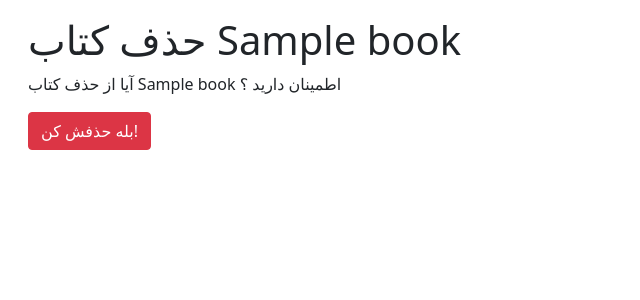
After one commit to sheikh-python/bookstore, a Django app: page /books/1/delete in a window 1280 px wide. The commit adds this page. Shown: the top 300 px of the page, without its empty margins (0-640 px from the left). Run offline with Django 5.2, Linux system fonts and the light colour scheme; tables that the repository leaves empty hold one stand-in row (values such as "Sample post").

Commit message:
add book delete view

```diff
--- /dev/null
+++ b/books/templates/books/book_delete.html
@@ -0,0 +1,15 @@
+{% extends '_base.html' %}
+
+{% block title %} حذف کتاب {{ book.title }} {% endblock title %}
+
+{% block content %}
+    <form action="" method="post">
+    {% csrf_token %}
+        <div class="container m-3">
+            <h1>حذف کتاب {{ book.title }}</h1>
+            <p> آیا از حذف کتاب {{ book.title }} اطمینان دارید ؟</p>
+            <input type="submit" class="btn btn-danger" value="بله حذفش کن!">
+        </div>
+    </form>
+
+{% endblock content %}
--- a/books/templates/books/book_detail.html
+++ b/books/templates/books/book_detail.html
@@ -9,6 +9,7 @@
     <h3> {{ book.price }} </h3>
     <br>
     <a href="{% url 'book_update' book.id%}"><button type="submit" class="btn btn-info">ویرایش</button></a>
+    <a href="{% url 'book_delete' book.id%}"><button type="submit" class="btn btn-danger">حذف</button></a>
     <br>
     <a href="{% url 'book_list' %}">لیست تمام کتاب ها</a>
 
--- a/books/urls.py
+++ b/books/urls.py
@@ -6,4 +6,5 @@ urlpatterns = [
     path('<int:pk>/', views.BookDetailView.as_view(), name='book_detail'),
     path('create/', views.BookCreateView.as_view(), name='book_create'),
     path('<int:pk>/edit', views.BookUpdateView.as_view(), name='book_update'),
+    path('<int:pk>/delete', views.BookDeleteView.as_view(), name='book_delete'),
 ]
--- a/books/views.py
+++ b/books/views.py
@@ -1,3 +1,4 @@
+from django.urls import reverse_lazy
 from django.views import generic
 
 from .models import Book
@@ -25,3 +26,9 @@ class BookUpdateView(generic.UpdateView):
     model = Book
     template_name = 'books/book_update.html'
     fields = ['title', 'author', 'description', 'price']
+
+
+class BookDeleteView(generic.DeleteView):
+    model = Book
+    template_name = 'books/book_delete.html'
+    success_url = reverse_lazy('book_list')
```
